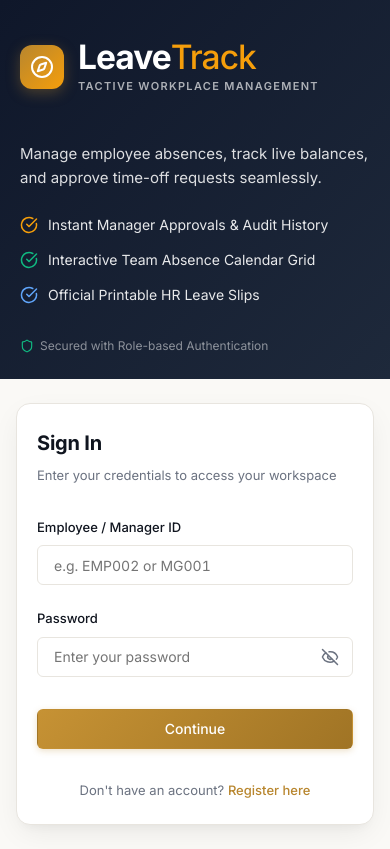
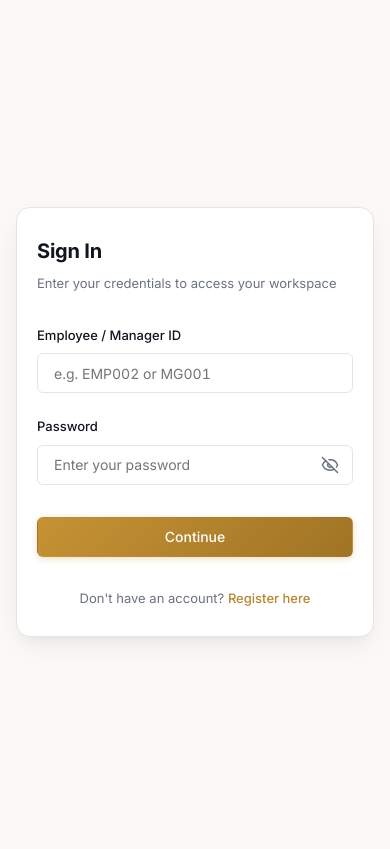
Before and after one commit to Neha-0019/LeaveTrack, a Flask app: page / in a window 390 px wide. After the commit the page ends 642 px from the top, so only its background shows below. Run offline with Flask 3, Linux system fonts and the light colour scheme.

Commit message:
Optimize mobile phone auth screen layout and secure toast notifications

```diff
--- a/templates/index.html
+++ b/templates/index.html
@@ -507,6 +507,15 @@
             .arrow-mb { display: inline-block; }
         }
 
+
+        /* Mobile Auth Layout Optimization */
+        @media (max-width: 768px) {
+            .auth-layout { flex-direction: column !important; }
+            .auth-left { display: none !important; }
+            .auth-right { width: 100% !important; padding: 24px 16px !important; min-height: 100vh; }
+            .auth-card { width: 100% !important; max-width: 100% !important; padding: 28px 20px !important; }
+        }
+
     </style>
 </head>
 <body>
@@ -1325,6 +1334,15 @@
             .arrow-mb { display: inline-block; }
         }
 
+
+        /* Mobile Auth Layout Optimization */
+        @media (max-width: 768px) {
+            .auth-layout { flex-direction: column !important; }
+            .auth-left { display: none !important; }
+            .auth-right { width: 100% !important; padding: 24px 16px !important; min-height: 100vh; }
+            .auth-card { width: 100% !important; max-width: 100% !important; padding: 28px 20px !important; }
+        }
+
     </style>
                 </head>
                 <body>
@@ -1889,7 +1907,7 @@
 
                 if (storedPass) {
                     if (storedPass !== inputPass) {
-                        showToast(`Incorrect password for ${user.name}. Default password is: ${SEEDED_DEFAULT_PASSWORDS[user.id] || 'Pass@123'}`, 'error');
+                        showToast('Incorrect password. Please check your password and try again.', 'error');
                         return;
                     }
                 } else {
```
